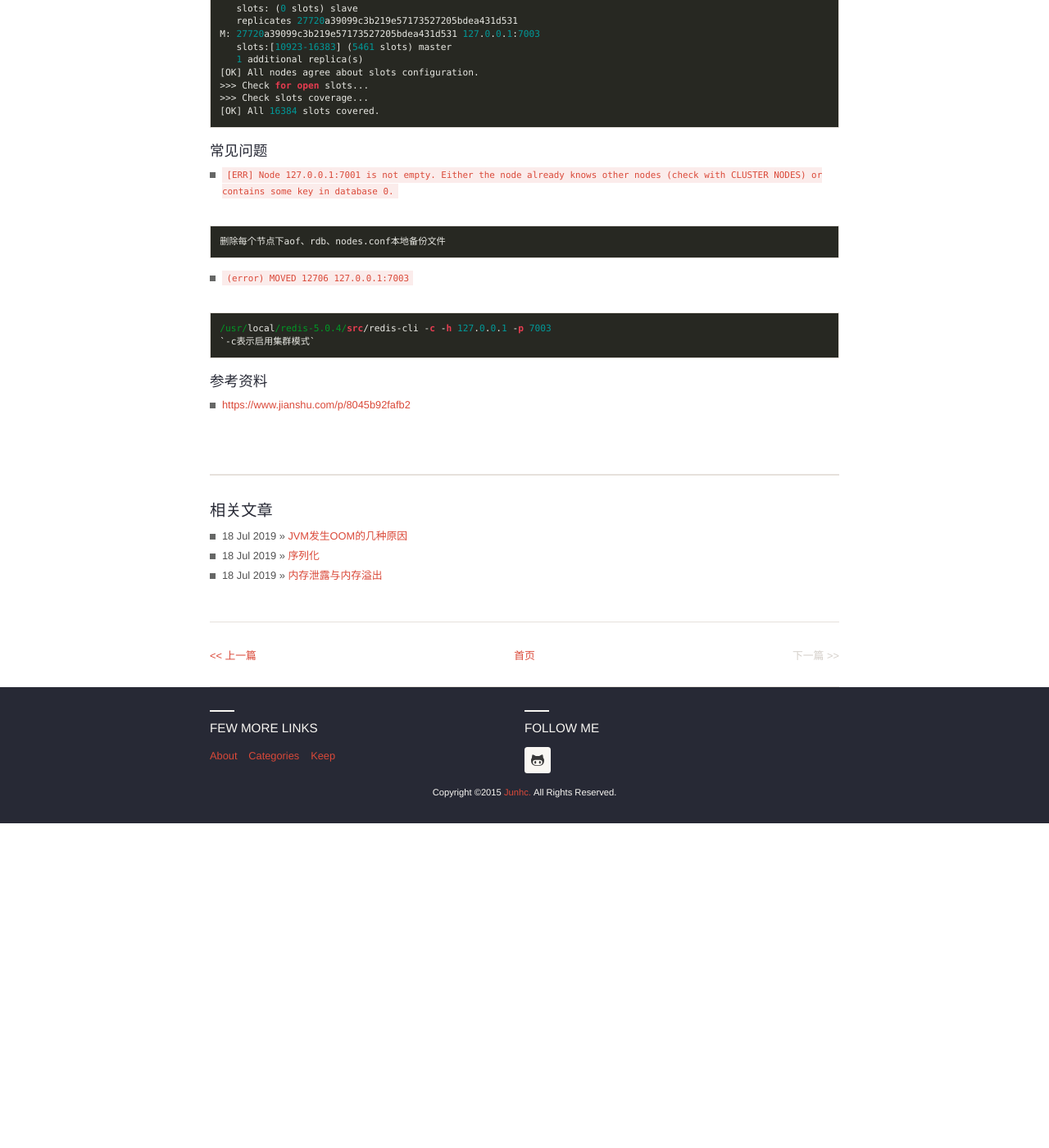
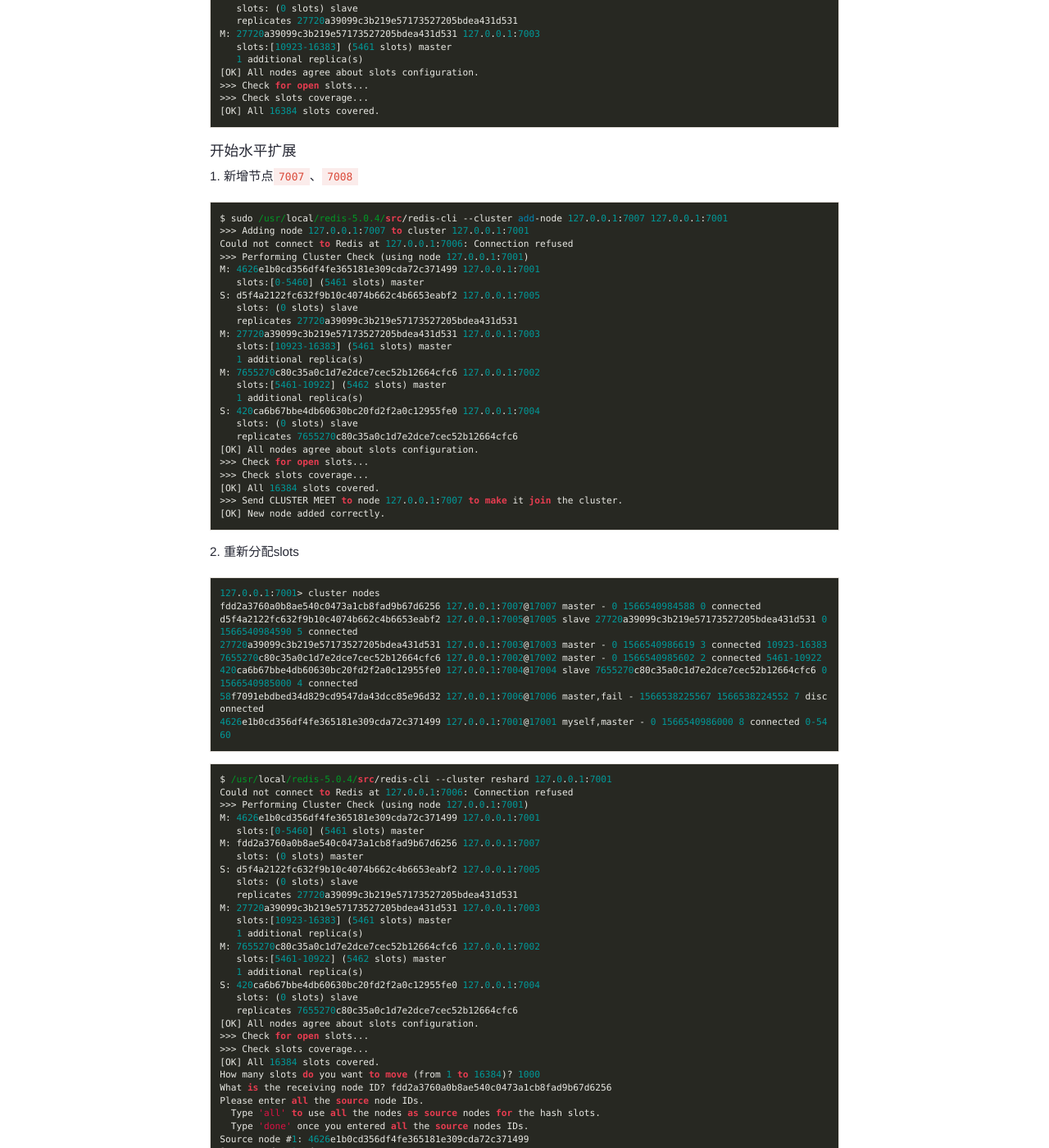
Before and after one commit to junhc/junhc.github.io, a Jekyll site: the page built from _posts/redis/2019-08-22-Redis高可用集群搭建.md, in a window 1280 px wide and 1400 px high, scrolled down 1977 px. Shown: the whole window at 82% size. Built offline with Jekyll 4.4.1, drawn with Linux system fonts in a browser that asks for light colours; Markdown is read by kramdown in place of the engine named in the settings; before the commit the page ends 2981 px from its top, so only the background shows below that; some of the changed text lies outside the part shown.

Commit message:
更新keep.html

````diff
--- a/_posts/redis/2019-08-22-Redis高可用集群搭建.md
+++ b/_posts/redis/2019-08-22-Redis高可用集群搭建.md
@@ -122,6 +122,109 @@ M: 27720a39099c3b219e57173527205bdea431d531 127.0.0.1:7003
 [OK] All 16384 slots covered.
 ```
 
+##### 开始水平扩展
+
+###### 1. 新增节点`7007`、`7008`
+
+```vim
+$ sudo /usr/local/redis-5.0.4/src/redis-cli --cluster add-node 127.0.0.1:7007 127.0.0.1:7001
+>>> Adding node 127.0.0.1:7007 to cluster 127.0.0.1:7001
+Could not connect to Redis at 127.0.0.1:7006: Connection refused
+>>> Performing Cluster Check (using node 127.0.0.1:7001)
+M: 4626e1b0cd356df4fe365181e309cda72c371499 127.0.0.1:7001
+   slots:[0-5460] (5461 slots) master
+S: d5f4a2122fc632f9b10c4074b662c4b6653eabf2 127.0.0.1:7005
+   slots: (0 slots) slave
+   replicates 27720a39099c3b219e57173527205bdea431d531
+M: 27720a39099c3b219e57173527205bdea431d531 127.0.0.1:7003
+   slots:[10923-16383] (5461 slots) master
+   1 additional replica(s)
+M: 7655270c80c35a0c1d7e2dce7cec52b12664cfc6 127.0.0.1:7002
+   slots:[5461-10922] (5462 slots) master
+   1 additional replica(s)
+S: 420ca6b67bbe4db60630bc20fd2f2a0c12955fe0 127.0.0.1:7004
+   slots: (0 slots) slave
+   replicates 7655270c80c35a0c1d7e2dce7cec52b12664cfc6
+[OK] All nodes agree about slots configuration.
+>>> Check for open slots...
+>>> Check slots coverage...
+[OK] All 16384 slots covered.
+>>> Send CLUSTER MEET to node 127.0.0.1:7007 to make it join the cluster.
+[OK] New node added correctly.
+```
+
+###### 2. 重新分配slots
+
+```vim
+127.0.0.1:7001> cluster nodes
+fdd2a3760a0b8ae540c0473a1cb8fad9b67d6256 127.0.0.1:7007@17007 master - 0 1566540984588 0 connected
+d5f4a2122fc632f9b10c4074b662c4b6653eabf2 127.0.0.1:7005@17005 slave 27720a39099c3b219e57173527205bdea431d531 0 1566540984590 5 connected
+27720a39099c3b219e57173527205bdea431d531 127.0.0.1:7003@17003 master - 0 1566540986619 3 connected 10923-16383
+7655270c80c35a0c1d7e2dce7cec52b12664cfc6 127.0.0.1:7002@17002 master - 0 1566540985602 2 connected 5461-10922
+420ca6b67bbe4db60630bc20fd2f2a0c12955fe0 127.0.0.1:7004@17004 slave 7655270c80c35a0c1d7e2dce7cec52b12664cfc6 0 1566540985000 4 connected
+58f7091ebdbed34d829cd9547da43dcc85e96d32 127.0.0.1:7006@17006 master,fail - 1566538225567 1566538224552 7 disconnected
+4626e1b0cd356df4fe365181e309cda72c371499 127.0.0.1:7001@17001 myself,master - 0 1566540986000 8 connected 0-5460
+```
+
+```vim
+$ /usr/local/redis-5.0.4/src/redis-cli --cluster reshard 127.0.0.1:7001
+Could not connect to Redis at 127.0.0.1:7006: Connection refused
+>>> Performing Cluster Check (using node 127.0.0.1:7001)
+M: 4626e1b0cd356df4fe365181e309cda72c371499 127.0.0.1:7001
+   slots:[0-5460] (5461 slots) master
+M: fdd2a3760a0b8ae540c0473a1cb8fad9b67d6256 127.0.0.1:7007
+   slots: (0 slots) master
+S: d5f4a2122fc632f9b10c4074b662c4b6653eabf2 127.0.0.1:7005
+   slots: (0 slots) slave
+   replicates 27720a39099c3b219e57173527205bdea431d531
+M: 27720a39099c3b219e57173527205bdea431d531 127.0.0.1:7003
+   slots:[10923-16383] (5461 slots) master
+   1 additional replica(s)
+M: 7655270c80c35a0c1d7e2dce7cec52b12664cfc6 127.0.0.1:7002
+   slots:[5461-10922] (5462 slots) master
+   1 additional replica(s)
+S: 420ca6b67bbe4db60630bc20fd2f2a0c12955fe0 127.0.0.1:7004
+   slots: (0 slots) slave
+   replicates 7655270c80c35a0c1d7e2dce7cec52b12664cfc6
+[OK] All nodes agree about slots configuration.
+>>> Check for open slots...
+>>> Check slots coverage...
+[OK] All 16384 slots covered.
+How many slots do you want to move (from 1 to 16384)? 1000
+What is the receiving node ID? fdd2a3760a0b8ae540c0473a1cb8fad9b67d6256
+Please enter all the source node IDs.
+  Type 'all' to use all the nodes as source nodes for the hash slots.
+  Type 'done' once you entered all the source nodes IDs.
+Source node #1: 4626e1b0cd356df4fe365181e309cda72c371499
+Source node #2: done
+```
+
+###### 3. 使用`replicate`命令将`7008`指定为`7007`的从节点
+
+```
+$ sudo /usr/local/redis-5.0.4/src/redis-cli -c -h 127.0.0.1 -p 7008
+127.0.0.1:7008> cluster nodes
+27720a39099c3b219e57173527205bdea431d531 127.0.0.1:7003@17003 master - 0 1566541756000 3 connected 10923-16383
+797bb0661cee8d19bd1e11f092b2cee1c3821cef 127.0.0.1:7006@17006 handshake - 1566541753290 0 0 disconnected
+fdd2a3760a0b8ae540c0473a1cb8fad9b67d6256 127.0.0.1:7007@17007 master - 0 1566541754510 9 connected 0-999
+4626e1b0cd356df4fe365181e309cda72c371499 127.0.0.1:7001@17001 master - 0 1566541755526 8 connected 1000-5460
+420ca6b67bbe4db60630bc20fd2f2a0c12955fe0 127.0.0.1:7004@17004 slave 7655270c80c35a0c1d7e2dce7cec52b12664cfc6 0 1566541755832 2 connected
+d5f4a2122fc632f9b10c4074b662c4b6653eabf2 127.0.0.1:7005@17005 slave 27720a39099c3b219e57173527205bdea431d531 0 1566541754511 3 connected
+7655270c80c35a0c1d7e2dce7cec52b12664cfc6 127.0.0.1:7002@17002 master - 0 1566541755000 2 connected 5461-10922
+f09a64f6b8ed9eb0877476d55017301a1dc556ec 127.0.0.1:7008@17008 myself,master - 0 1566541755000 0 connected
+127.0.0.1:7008> CLUSTER REPLICATE fdd2a3760a0b8ae540c0473a1cb8fad9b67d6256
+OK
+127.0.0.1:7008> cluster nodes
+27720a39099c3b219e57173527205bdea431d531 127.0.0.1:7003@17003 master - 0 1566541791409 3 connected 10923-16383
+fdd2a3760a0b8ae540c0473a1cb8fad9b67d6256 127.0.0.1:7007@17007 master - 0 1566541790000 9 connected 0-999
+4626e1b0cd356df4fe365181e309cda72c371499 127.0.0.1:7001@17001 master - 0 1566541791511 8 connected 1000-5460
+420ca6b67bbe4db60630bc20fd2f2a0c12955fe0 127.0.0.1:7004@17004 slave 7655270c80c35a0c1d7e2dce7cec52b12664cfc6 0 1566541791512 2 connected
+d5f4a2122fc632f9b10c4074b662c4b6653eabf2 127.0.0.1:7005@17005 slave 27720a39099c3b219e57173527205bdea431d531 0 1566541791000 3 connected
+7655270c80c35a0c1d7e2dce7cec52b12664cfc6 127.0.0.1:7002@17002 master - 0 1566541790594 2 connected 5461-10922
+b5e8daf75bcbc718987259ab62ffe1e18addb3fe 127.0.0.1:7006@17006 handshake - 1566541787944 0 0 disconnected
+f09a64f6b8ed9eb0877476d55017301a1dc556ec 127.0.0.1:7008@17008 myself,slave fdd2a3760a0b8ae540c0473a1cb8fad9b67d6256 0 1566541790000 0 connected
+```
+
 ##### 常见问题
 - `[ERR] Node 127.0.0.1:7001 is not empty. Either the node already knows other nodes (check with CLUSTER NODES) or contains some key in database 0.`
 
@@ -133,7 +236,7 @@ M: 27720a39099c3b219e57173527205bdea431d531 127.0.0.1:7003
 
 ```vim
 /usr/local/redis-5.0.4/src/redis-cli -c -h 127.0.0.1 -p 7003
-`-c表示启用集群模式`
+`-c 表示启用集群模式`
 ```
 
 ##### 参考资料
--- a/keep.html
+++ b/keep.html
@@ -340,7 +340,8 @@ permalink: keep
             },
 						{
               title: '反思',
-							description: '1. 太笨，不会表达爱，也不够浪漫，没有情调，她是多么需要人陪的一个人，为什么连抱抱都不给呢？要学会制造惊喜，还要有属于我们的纪念日！\n2. 太急，不要在她气头上，去体现自己的存在感。被凶了，就自己憋气的走掉，最后不了了之，没帮她分忧，反而给她添堵。记住你是了解她的，只是沟通方法不对。第一次尝试问，不管如何，都要先控制好自己的“小情绪”。等她冷静下来了，第二次尝试问，甚至可能要尝试多次，无论如何千万不要放任不管，只有她说了，才能起到分忧的作用吧。其实沟通并不难，看的是你的态度和你解决问题的意识。记住不要想着等她来说，她比你更善忘，但她会记住当时的感受。\n3. 太自以为，她找我吐槽工作时，我没有做到很好的倾听，反而第一时间指出她的问题，心想着要从自身找原因，去完善自己，但是这个时候她要的是安慰，而不是“指责”！她也跟我说过多次，我没在意，或者说觉得自己是对的，其实自己没有做到真正的换位思考，设身处地去感受她的心情。\n4. 太宅，生活上不够积极，没规划，要学会合理安排业余时间，带她去感受世界。\n5. 太拖，喜欢“同一时间”做两件事，而且自认为效率很高，其实不然。\n6. 太懒，要学会自律，养成运动的习惯。\n7. 太习惯，习惯了她找我，很少主动找她，缺乏持续关系管理的意识和方法。\n\n宠妻狂魔\n1. 爱你在行动上，你想出去玩，我来给你做攻略\n2. 生活需要仪式感\n3. 哪有什么私房钱，我的钱就是你的钱\n4. 允许你，永远长不大',
+							//description: '1. 太笨，不会表达爱，也不够浪漫，没有情调，她是多么需要人陪的一个人，为什么连抱抱都不给呢？要学会制造惊喜，还要有属于我们的纪念日！\n2. 太急，不要在她气头上，去体现自己的存在感。被凶了，就自己憋气的走掉，最后不了了之，没帮她分忧，反而给她添堵。记住你是了解她的，只是沟通方法不对。第一次尝试问，不管如何，都要先控制好自己的“小情绪”。等她冷静下来了，第二次尝试问，甚至可能要尝试多次，无论如何千万不要放任不管，只有她说了，才能起到分忧的作用吧。其实沟通并不难，看的是你的态度和你解决问题的意识。记住不要想着等她来说，她比你更善忘，但她会记住当时的感受。\n3. 太自以为，她找我吐槽工作时，我没有做到很好的倾听，反而第一时间指出她的问题，心想着要从自身找原因，去完善自己，但是这个时候她要的是安慰，而不是“指责”！她也跟我说过多次，我没在意，或者说觉得自己是对的，其实自己没有做到真正的换位思考，设身处地去感受她的心情。\n4. 太宅，生活上不够积极，没规划，要学会合理安排业余时间，带她去感受世界。\n5. 太拖，喜欢“同一时间”做两件事，而且自认为效率很高，其实不然。\n6. 太懒，要学会自律，养成运动的习惯。\n7. 太习惯，习惯了她找我，很少主动找她，缺乏持续关系管理的意识和方法。\n\n宠妻狂魔\n1. 爱你在行动上，你想出去玩，我来给你做攻略\n2. 生活需要仪式感\n3. 哪有什么私房钱，我的钱就是你的钱\n4. 允许你，永远长不大',
+							description: '吾日三省吾身',
               start: '2019-03-23',
 							color: '#EE8262'
             },
@@ -420,7 +421,6 @@ permalink: keep
             },
 						{
               title: 'DW',
-							description: '努力！奮鬥！',
 							//description: '“等我”，我一定会变得更优秀。\n其实最想反过来说，“我等”。在一起的这些年，我一直都在等，等你想结婚了，我就娶你。',
               start: '2019-04-10',
 							color: '#EE8262'
````
Also changed, not shown: other parts of _posts/redis/2019-08-22-Redis高可用集群搭建.md (+2 -2 lines).
